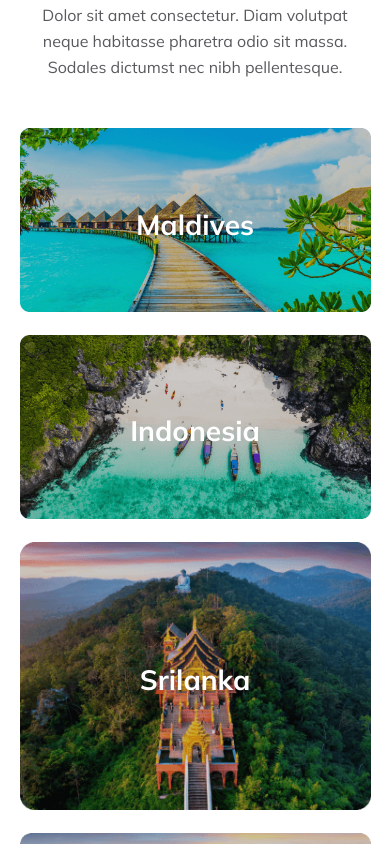
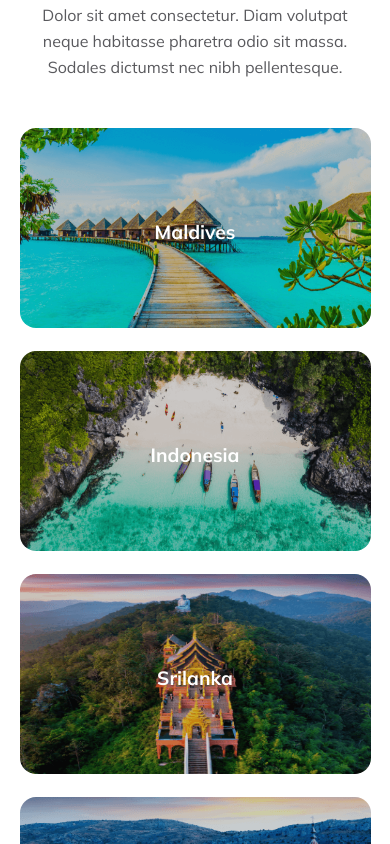
Before and after one commit to ronypk999/King-Travel, a plain HTML site: page index.html in a window 390 px wide. Shown: the part 1920-2764 px from the top of the page. Drawn offline with Linux system fonts and the light colour scheme.

Commit message:
fixed some issues on grid destination

```diff
--- a/responsive.css
+++ b/responsive.css
@@ -39,6 +39,9 @@
     }
 
     /* destination section  */
+    .grid-item h4 {
+        font-size: 1.2rem;
+    }
     .destination-grid{
         grid-template-areas:
         'item-1'
@@ -50,6 +53,11 @@
         'item-7'
         ;
     }
+    .grid-item img {
+       height: 200px;
+       border-radius: 16px;
+       object-fit: fill ;
+    }
     /* why us ssection
      */
 
@@ -57,7 +65,7 @@
         grid-template-areas:
             'card-1'
             'card-2'
-            'card-3'
+            'card-3   '
         ;
     }
 }
```
